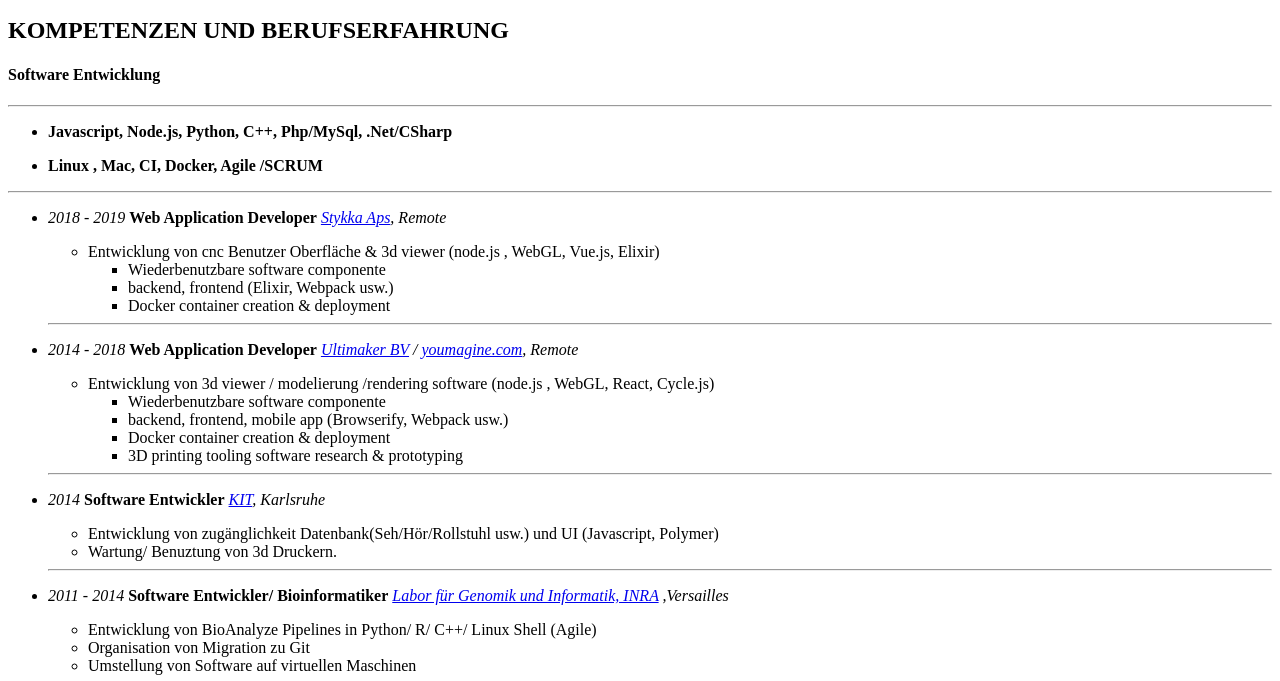
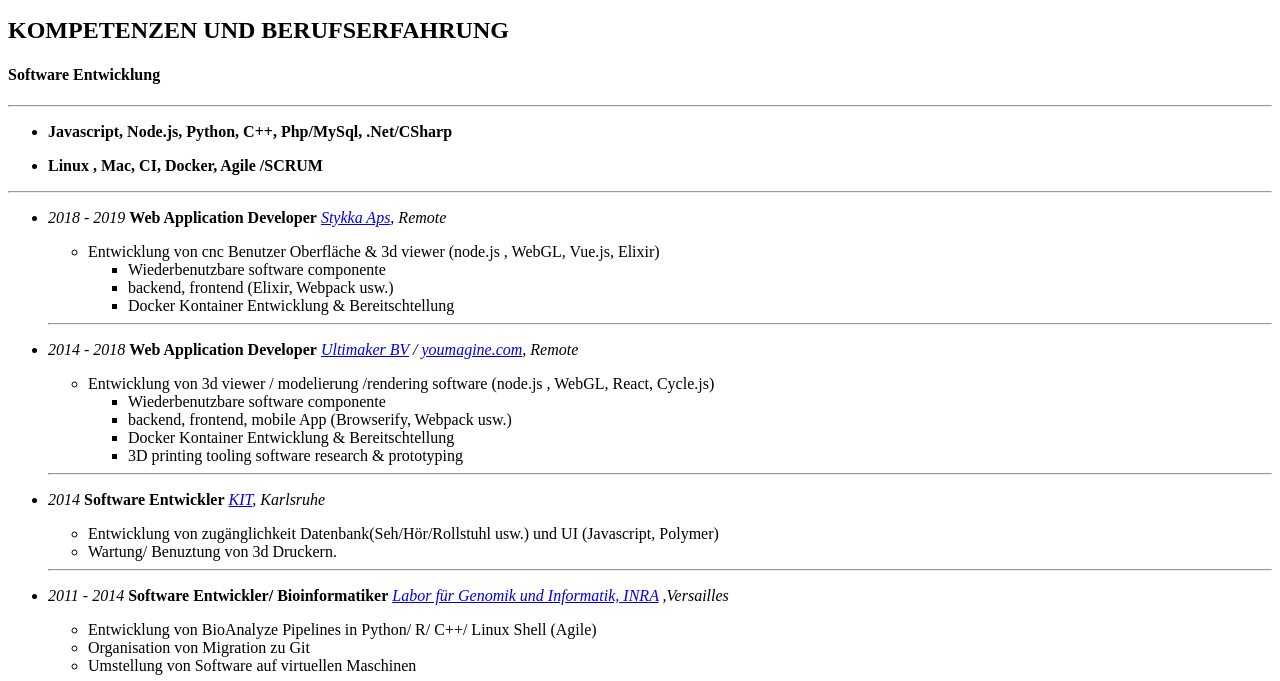
Before and after one commit to kaosat-dev/kaosat-dev.github.io, an Eleventy site: page docs/cv-de.md in a window 1280 px wide. Shown: the part 119-800 px from the top of the page. Built offline with nearby package versions, Linux system fonts and the light colour scheme; Eleventy itself is replaced by a stand-in of ours; files that its build step writes are made by us from their sources.

Commit message:
chore(cv): updated cvs

```diff
--- a/docs/cv-de.md
+++ b/docs/cv-de.md
@@ -21,14 +21,14 @@
     * Entwicklung von cnc Benutzer Oberfläche & 3d viewer (node.js , WebGL, Vue.js, Elixir)
       * Wiederbenutzbare software componente
       * backend, frontend (Elixir, Webpack usw.)
-      * Docker container creation & deployment
+      * Docker Kontainer Entwicklung & Bereitschtellung
     -----------------------------------------------------------------------
 
   - *2014 - 2018*  **Web Application Developer** *[Ultimaker BV](https://ultimaker.com/) / [youmagine.com](youmagine.com), Remote*
     * Entwicklung von 3d viewer / modelierung /rendering software (node.js , WebGL, React, Cycle.js)
       * Wiederbenutzbare software componente
-      * backend, frontend, mobile app (Browserify, Webpack usw.)
-      * Docker container creation & deployment
+      * backend, frontend, mobile App (Browserify, Webpack usw.)
+      * Docker Kontainer Entwicklung & Bereitschtellung
       * 3D printing tooling software research & prototyping
     -----------------------------------------------------------------------
 
```
Also changed, not shown: docs/cv-en.md (line endings or trailing spaces).
